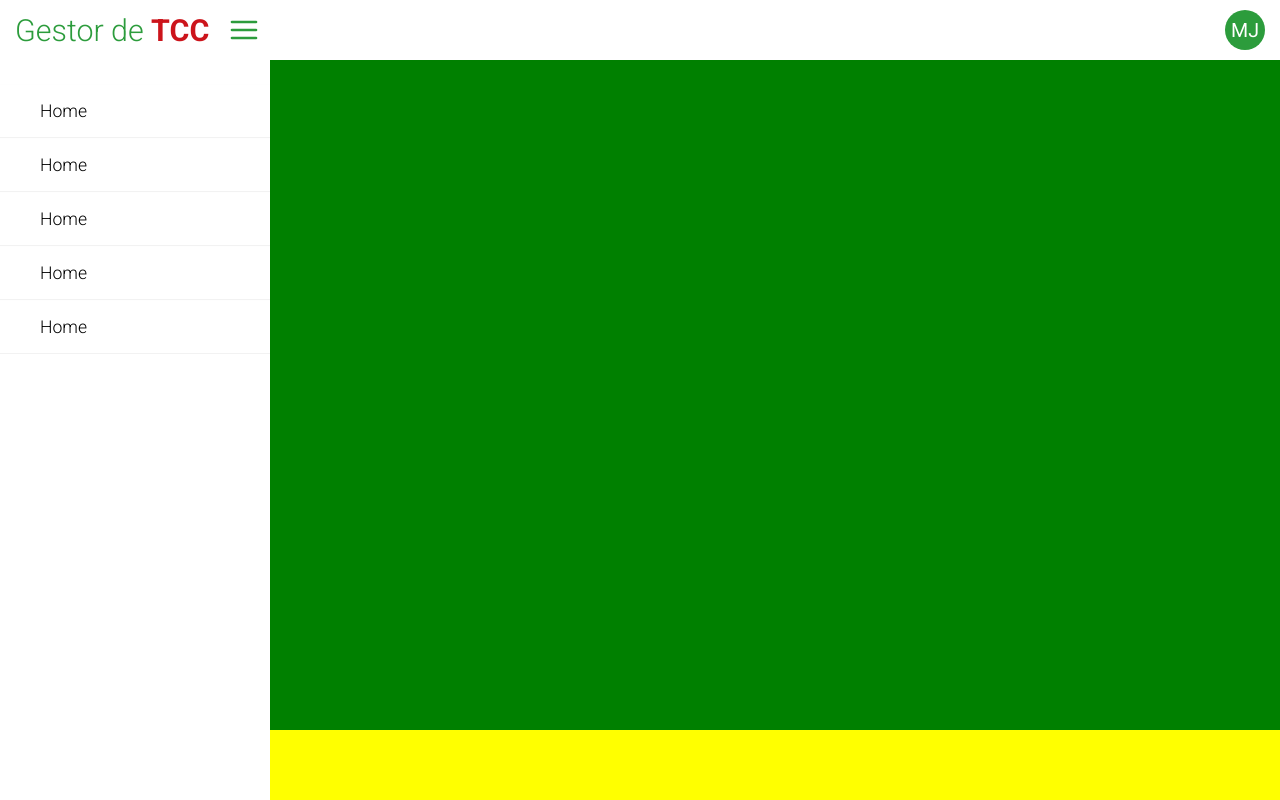
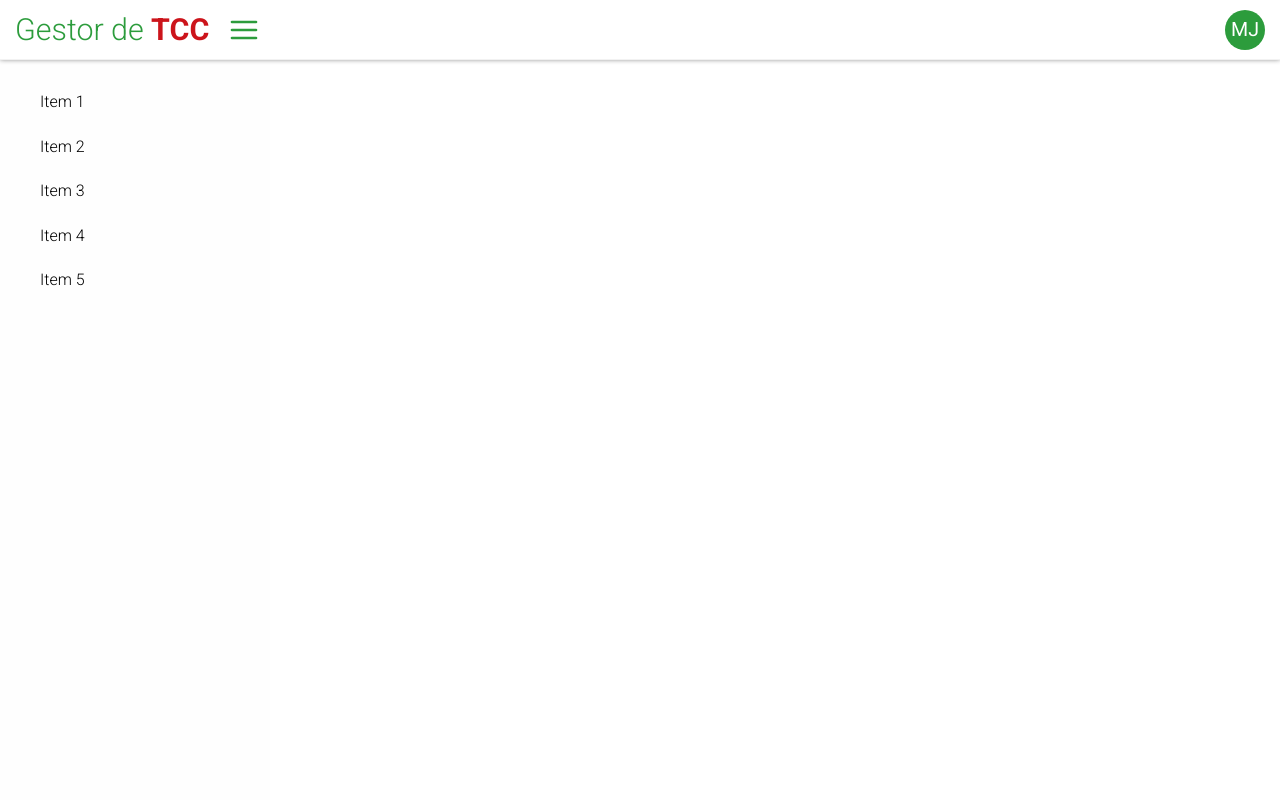
Before and after one commit to mattheusz/gestor-tcc-frontend-react, a React (Create React App) app: page /home in a window 1280 px wide. Built offline with nearby package versions, Linux system fonts and the light colour scheme.

Commit message:
atualizando design da home

```diff
--- a/src/components/DashboardLayout.js
+++ b/src/components/DashboardLayout.js
@@ -43,10 +43,10 @@ const Content = styled.div`
 
 const Main = styled.main`
     flex-grow: 1;
-    background-color: green;
+    background-color: white;
 `
 
 const Footer = styled.footer`
     height: 70px;
-    background-color: yellow;
+    background-color: white;
 `
--- a/src/components/HeaderDashboard.js
+++ b/src/components/HeaderDashboard.js
@@ -37,6 +37,9 @@ const Header = styled.header`
     justify-content: space-between;
     align-items: center;
     background-color: white;
+    border-bottom: 1px solid rgba(0, 0, 0, 0.05);
+    box-shadow: 0 .3px 5px grey;
+    z-index: 5;
 `
 const LogoDashboard = styled(Logo)`
     display: inline-block;
--- a/src/components/Sidebar.js
+++ b/src/components/Sidebar.js
@@ -8,11 +8,11 @@ function Sidebar(props) {
     return (
         <Wrapper>
             <Menu>
-                <MenuItem><LinkMenuItem>Home</LinkMenuItem></MenuItem>
-                <MenuItem><LinkMenuItem>Home</LinkMenuItem></MenuItem>
-                <MenuItem><LinkMenuItem>Home</LinkMenuItem></MenuItem>
-                <MenuItem><LinkMenuItem>Home</LinkMenuItem></MenuItem>
-                <MenuItem><LinkMenuItem>Home</LinkMenuItem></MenuItem>
+                <MenuItem><LinkMenuItem>Item 1</LinkMenuItem></MenuItem>
+                <MenuItem><LinkMenuItem>Item 2</LinkMenuItem></MenuItem>
+                <MenuItem><LinkMenuItem>Item 3</LinkMenuItem></MenuItem>
+                <MenuItem><LinkMenuItem>Item 4</LinkMenuItem></MenuItem>
+                <MenuItem><LinkMenuItem>Item 5</LinkMenuItem></MenuItem>
             </Menu>
         </Wrapper>
     );
@@ -28,22 +28,20 @@ const Wrapper = styled.nav`
     height: 100vh;
     overflow-y: auto;
     margin-top: 60px;
-    background-color: white;
+    background-color: #FEFEFE;
 `
 
 const Menu = styled.ul`
-    padding: .5rem 0 0;
+    padding: .2rem 0 0;
 `
 
 const MenuItem = styled.li`
-    font-size: 1.1rem;
+    font-size: 1rem;
     font-weight: 300;
     display: block;
-    border-bottom: 1px solid rgba(0, 0, 0, 0.05);
-    border-top: 1px solid rgba(225, 225, 225, 0.05);
 `
 const LinkMenuItem = styled(Link)`
     display: block;
-    padding: 1rem 2.5rem 1rem;
+    padding: .8rem 2.5rem .8rem;
     color: black;
 `
```
